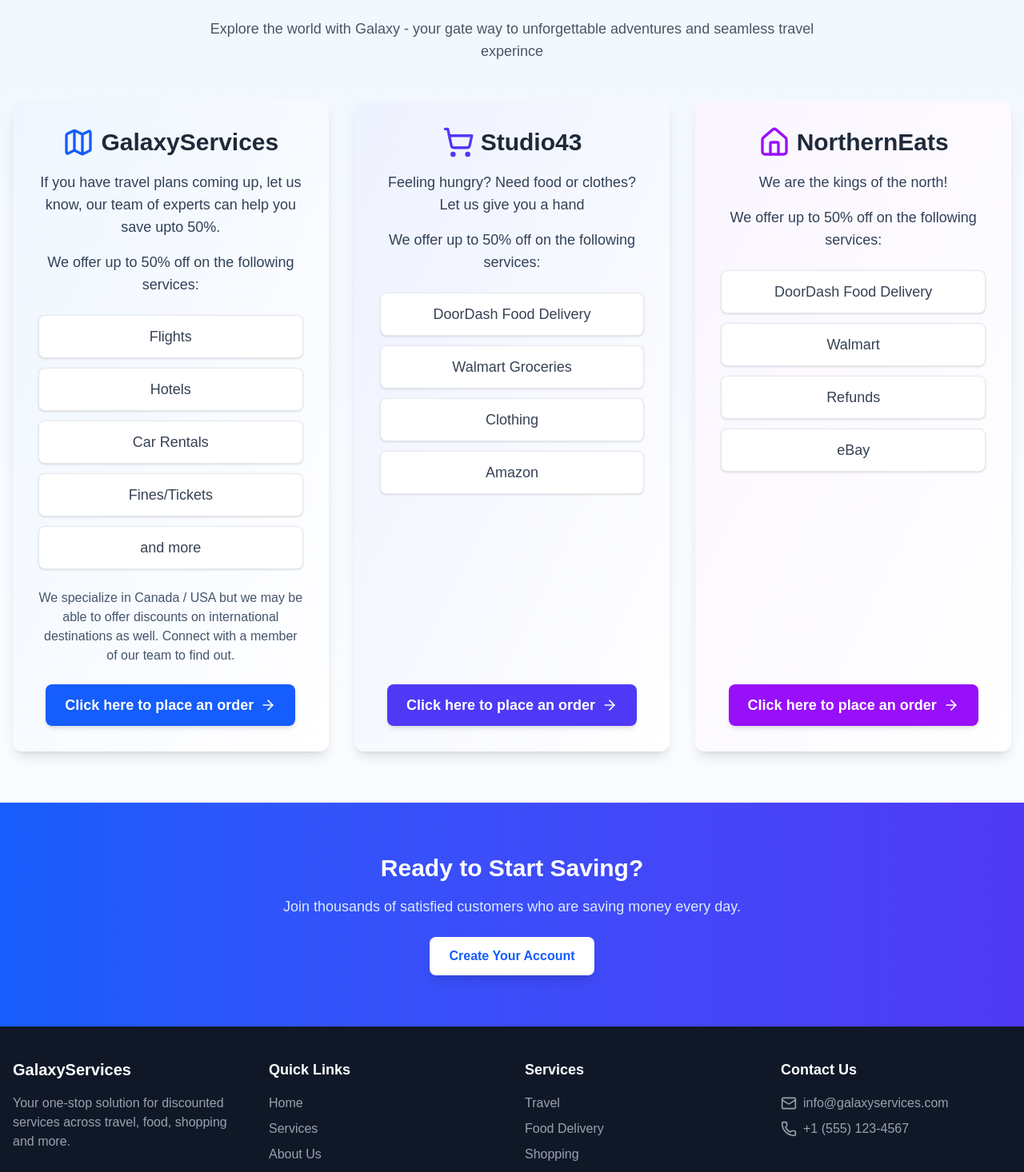
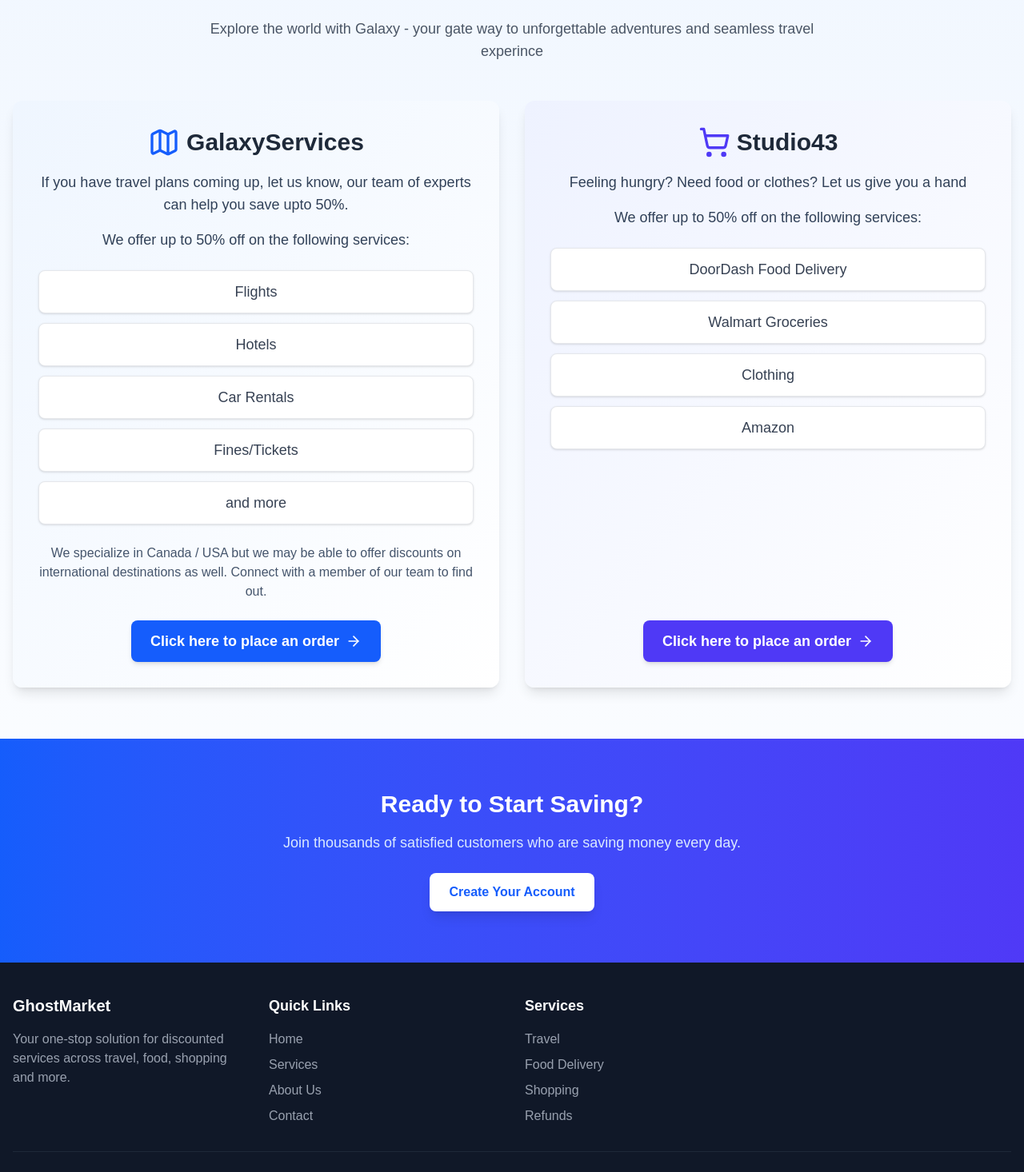
Before and after one commit to Timosdev99/galaxy, a Next.js app: page / in a window 1280 px wide. Shown: the part 364-1830 px from the top of the page at 80% size. Built offline with nearby package versions, Linux system fonts and the light colour scheme.

Commit message:
removed nothern eats

```diff
--- a/src/app/components/main.tsx
+++ b/src/app/components/main.tsx
@@ -24,14 +24,14 @@
         buttons: ["DoorDash Food Delivery", "Walmart Groceries", "Clothing", "Amazon"],
         cta: "Click here to place an order"
     },
-    {
-        head: "NorthernEats",
-        icon: <Home className="h-10 w-10 text-purple-600" />,
-        description1: "We are the kings of the north!",
-        description2: "We offer up to 50% off on the following services:",
-        buttons: ["DoorDash Food Delivery", "Walmart", "Refunds", "eBay"],
-        cta: "Click here to place an order"
-    }
+    // {
+    //     head: "NorthernEats",
+    //     icon: <Home className="h-10 w-10 text-purple-600" />,
+    //     description1: "We are the kings of the north!",
+    //     description2: "We offer up to 50% off on the following services:",
+    //     buttons: ["DoorDash Food Delivery", "Walmart", "Refunds", "eBay"],
+    //     cta: "Click here to place an order"
+    // }
 ];
 
 const ServiceCard = ({ service, index }: any) => {
@@ -43,7 +43,7 @@
 
     return (
         <motion.div
-            className={`bg-gradient-to-br ${gradients[index % 3]} p-6 sm:p-8 flex flex-col items-center shadow-lg rounded-xl h-full transition-all duration-300 hover:shadow-xl`}
+            className={`bg-gradient-to-br ${gradients[index % 3]} p-6  sm:p-8 flex flex-col  items-center shadow-lg rounded-xl h-full transition-all duration-300 hover:shadow-xl`}
             initial={{ opacity: 0, y: 50 }}
             whileInView={{ opacity: 1, y: 0 }}
             transition={{ duration: 0.8, delay: index * 0.2 }}
@@ -189,7 +189,7 @@
                     </motion.p>
                 </motion.div>
 
-                <div className="grid grid-cols-1 md:grid-cols-2 lg:grid-cols-3 gap-6 sm:gap-8">
+                <div className="grid grid-cols-1 md:grid-cols-2 lg:grid-cols-2 gap-6 sm:gap-8">
                     {servicesData.map((service, index) => (
                         <ServiceCard key={index} service={service} index={index} />
                     ))}
@@ -245,7 +245,7 @@
                             transition={{ duration: 0.8 }}
                             viewport={{ once: true }}
                         >
-                            <h3 className="text-xl font-bold mb-4">GalaxyServices</h3>
+                            <h3 className="text-xl font-bold mb-4">GhostMarket</h3>
                             <p className="text-gray-400">Your one-stop solution for discounted services across travel, food, shopping and more.</p>
                         </motion.div>
                         <motion.div
@@ -282,17 +282,7 @@
                             transition={{ duration: 0.8, delay: 0.6 }}
                             viewport={{ once: true }}
                         >
-                            <h3 className="text-lg font-semibold mb-4">Contact Us</h3>
-                            <ul className="space-y-2">
-                                <li className="flex items-center">
-                                    <Mail className="h-5 w-5 text-gray-400 mr-2" />
-                                    <a href="mailto:info@galaxyservices.com" className="text-gray-400 hover:text-white transition-colors duration-300">info@galaxyservices.com</a>
-                                </li>
-                                <li className="flex items-center">
-                                    <Phone className="h-5 w-5 text-gray-400 mr-2" />
-                                    <span className="text-gray-400">+1 (555) 123-4567</span>
-                                </li>
-                            </ul>
+
                         </motion.div>
                     </div>
                     <motion.div
--- a/src/app/order/container/order.tsx
+++ b/src/app/order/container/order.tsx
@@ -15,10 +15,10 @@
 
 interface CreateOrder {
   customerId: string;
-  marketplace: "GalaxyService" | "studio43" | "NorthernEats";
+  marketplace: "GalaxyService" | "studio43" ;
   category: string;
   items: OrderItem[];
-  paymentMethod: "cash" | "bank transfer" | "credit" | "debit" | "paypal" | "crypto";
+  paymentMethod: "E-transfer" | "Shake Pay"  | "paypal" ;
   totalAmount: number;
   tax?: number;
   shippingCost?: number;
@@ -60,10 +60,10 @@
 
   const [orderData, setOrderData] = useState<CreateOrder>({
     customerId: "",
-    marketplace: initialMarketplace as "GalaxyService" | "studio43" | "NorthernEats",
+    marketplace: initialMarketplace as "GalaxyService" | "studio43" ,
     category: "",
     items: [],
-    paymentMethod: "cash",
+    paymentMethod: "E-transfer",
     totalAmount: 0,
     tax: 0,
     shippingCost: 0,
@@ -82,7 +82,7 @@
   useEffect(() => {
     setOrderData(prev => ({
       ...prev,
-      marketplace: initialMarketplace as "GalaxyService" | "studio43" | "NorthernEats",
+      marketplace: initialMarketplace as "GalaxyService" | "studio43" ,
       category: "",
       customerId: user?.id || ""
     }));
@@ -222,10 +222,10 @@
         setOrderItems([]);
         setOrderData({
           customerId: "",
-          marketplace: initialMarketplace as "GalaxyService" | "studio43" | "NorthernEats",
+          marketplace: initialMarketplace as "GalaxyService" | "studio43" ,
           category: "",
           items: [],
-          paymentMethod: "cash",
+          paymentMethod: "E-transfer",
           totalAmount: 0,
           tax: 0,
           shippingCost: 0,
@@ -253,7 +253,7 @@
     switch(orderData.marketplace) {
       case "GalaxyService": return "bg-indigo-700";
       case "studio43": return "bg-emerald-700";
-      case "NorthernEats": return "bg-amber-700";
+     // case "NorthernEats": return "bg-amber-700";
       default: return "bg-indigo-700";
     }
   };
@@ -349,7 +349,7 @@
                   >
                     <option value="GalaxyService">Galaxy Service</option>
                     <option value="studio43">Studio 43</option>
-                    <option value="NorthernEats">Northern Eats</option>
+                    {/* <option value="NorthernEats">Nothern Eats</option> */}
                   </select>
                 </div>
 
@@ -383,12 +383,12 @@
                     required
                     className="w-full p-3 border border-slate-300 text-slate-900 rounded-md focus:ring-2 focus:ring-indigo-500 focus:border-indigo-500 shadow-sm"
                   >
-                    <option value="cash">Cash</option>
-                    <option value="bank transfer">Bank Transfer</option>
-                    <option value="credit">Bitcoin</option>
-                    <option value="debit">Ethereum</option>
+                    <option value="E-transfer">E-transfer</option>
+                    <option value="Shake pay">Shake Pay</option>
+                    {/* <option value="credit">Bitcoin</option>
+                    <option value="debit">Ethereum</option> */}
                     <option value="paypal">PayPal</option>
-                    <option value="crypto">Credit Card</option>
+                    {/* <option value="crypto">Credit Card</option> */}
                   </select>
                 </div>
               </div>
```
